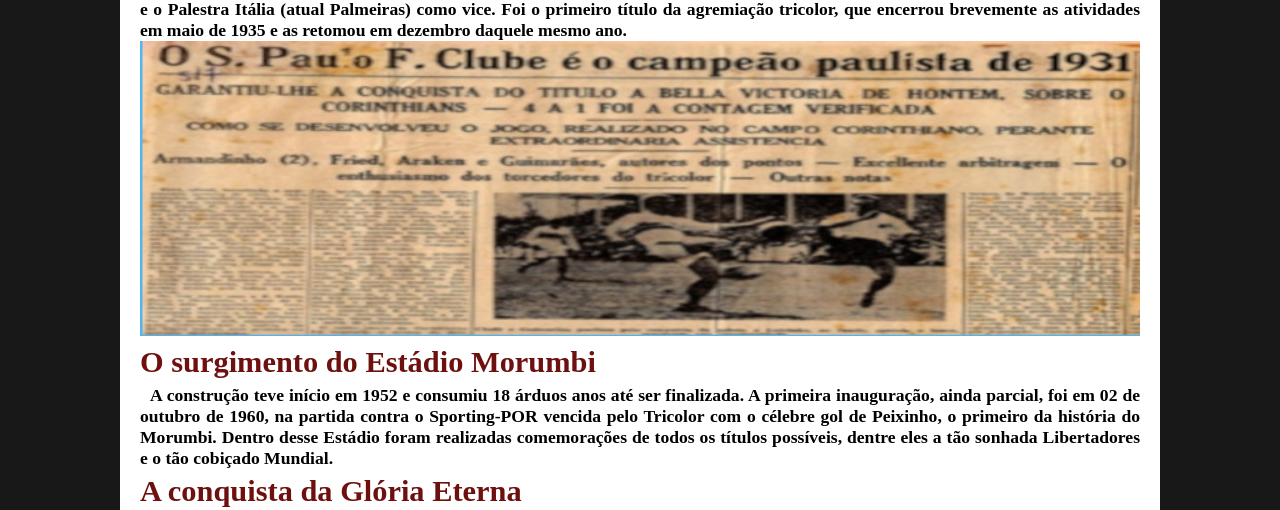
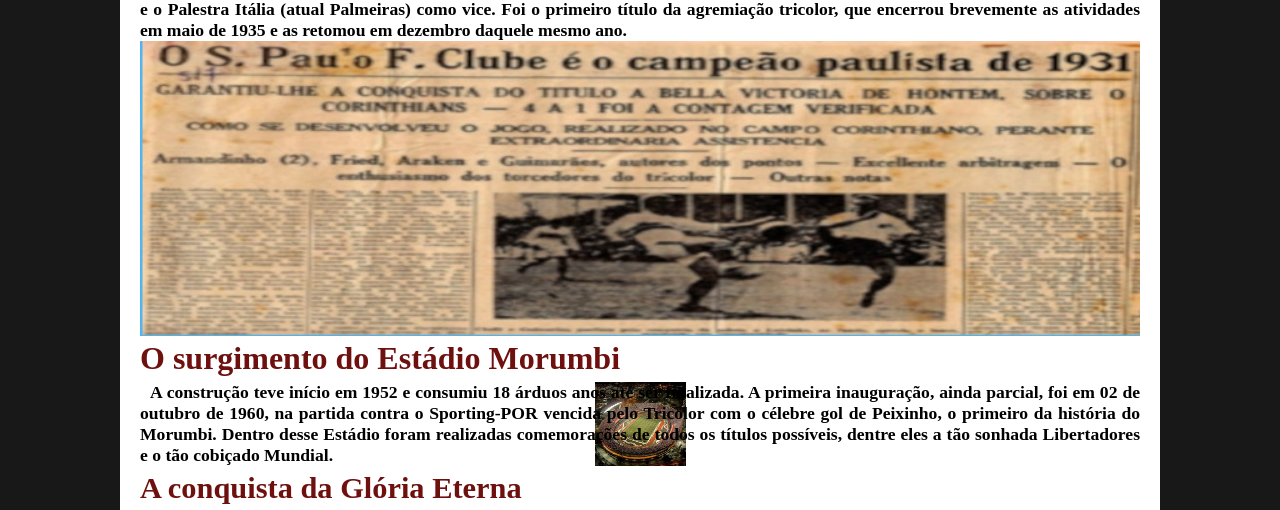
Before and after one commit to felipesiqueira06/saopaulo-projeto, a plain HTML site: page index.html in a window 1280 px wide. Shown: the part 442-952 px from the top of the page. Drawn offline with Linux system fonts and the light colour scheme.

Commit message:
testando o fundo

```diff
--- a/index.html
+++ b/index.html
@@ -30,8 +30,8 @@
                     <source media="(max-width: 630px )" srcset="titulo1-pq.jpg">
                    <img src="titulo1.jpg" alt="O primeiro título">
                 </picture>
-                <h2>O surgimento do Estádio Morumbi</h2>
-                <p>A construção teve início em 1952 e consumiu 18 árduos anos até ser finalizada. A primeira inauguração, ainda parcial, foi em 02 de outubro de 1960, na partida contra o Sporting-POR vencida pelo Tricolor com o célebre gol de Peixinho, o primeiro da história do Morumbi. Dentro desse Estádio foram realizadas comemorações de todos os títulos possíveis, dentre eles a tão sonhada Libertadores e o tão cobiçado Mundial.</p>
+                <h1>O surgimento do Estádio Morumbi</h2>
+                <p id="morumbi" >A construção teve início em 1952 e consumiu 18 árduos anos até ser finalizada. A primeira inauguração, ainda parcial, foi em 02 de outubro de 1960, na partida contra o Sporting-POR vencida pelo Tricolor com o célebre gol de Peixinho, o primeiro da história do Morumbi. Dentro desse Estádio foram realizadas comemorações de todos os títulos possíveis, dentre eles a tão sonhada Libertadores e o tão cobiçado Mundial.</p>
                 <h2>A conquista da Glória Eterna</h2>
                 <p>O dia 17 de junho de 1992 não sai da memória do torcedor tricolor. Foi nesta data, no Morumbi, que o São Paulo bateu o Newell's Old Boys, da Argentina, nos pênaltis (3 a 2) e conquistou a Libertadores da América pela primeira vez. A Taça Libertadores da América de 1993, foi vencida pelo clube brasileiro São Paulo, que venceu na final o clube chileno Universidad Católica.A última conquista do time do Morumbi no principal torneio de clubes da América do Sul foi em 2005. Na edição, o São Paulo derrotou o Athletico-PR na decisão e se tornou o primeiro time do Brasil a vencer a competição <strong>três vezes</strong>.</p>
                 <picture>
--- a/style.css
+++ b/style.css
@@ -8,6 +8,15 @@
 
 }
 
+p#morumbi{
+    background-image: url(morumbi.jpg);
+    background-position: center center;
+    background-size: contain;
+    background-repeat: no-repeat;
+    background-attachment: fixed;
+    color: rgb(0, 0, 0);
+
+}
 
 
 *{
```
